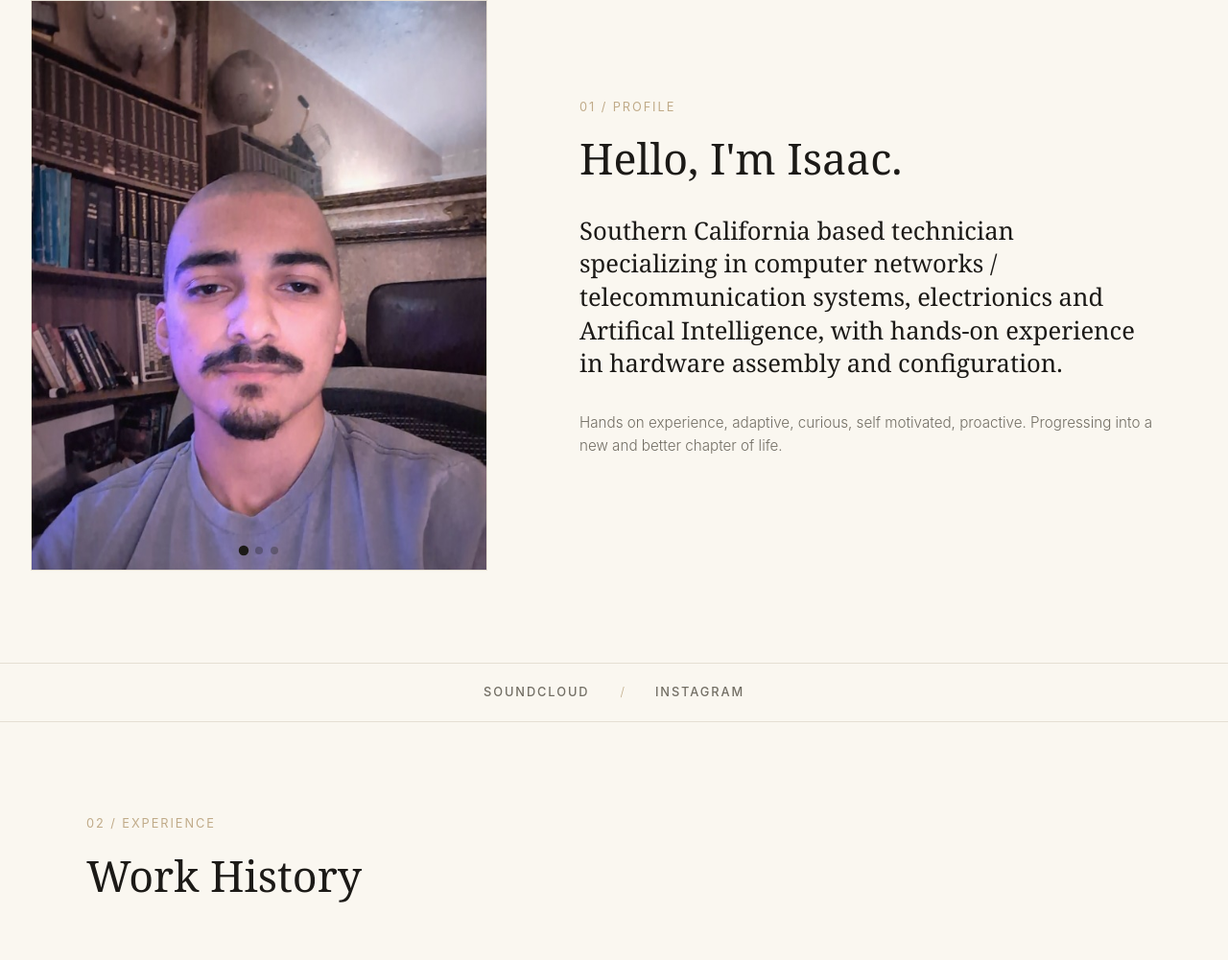
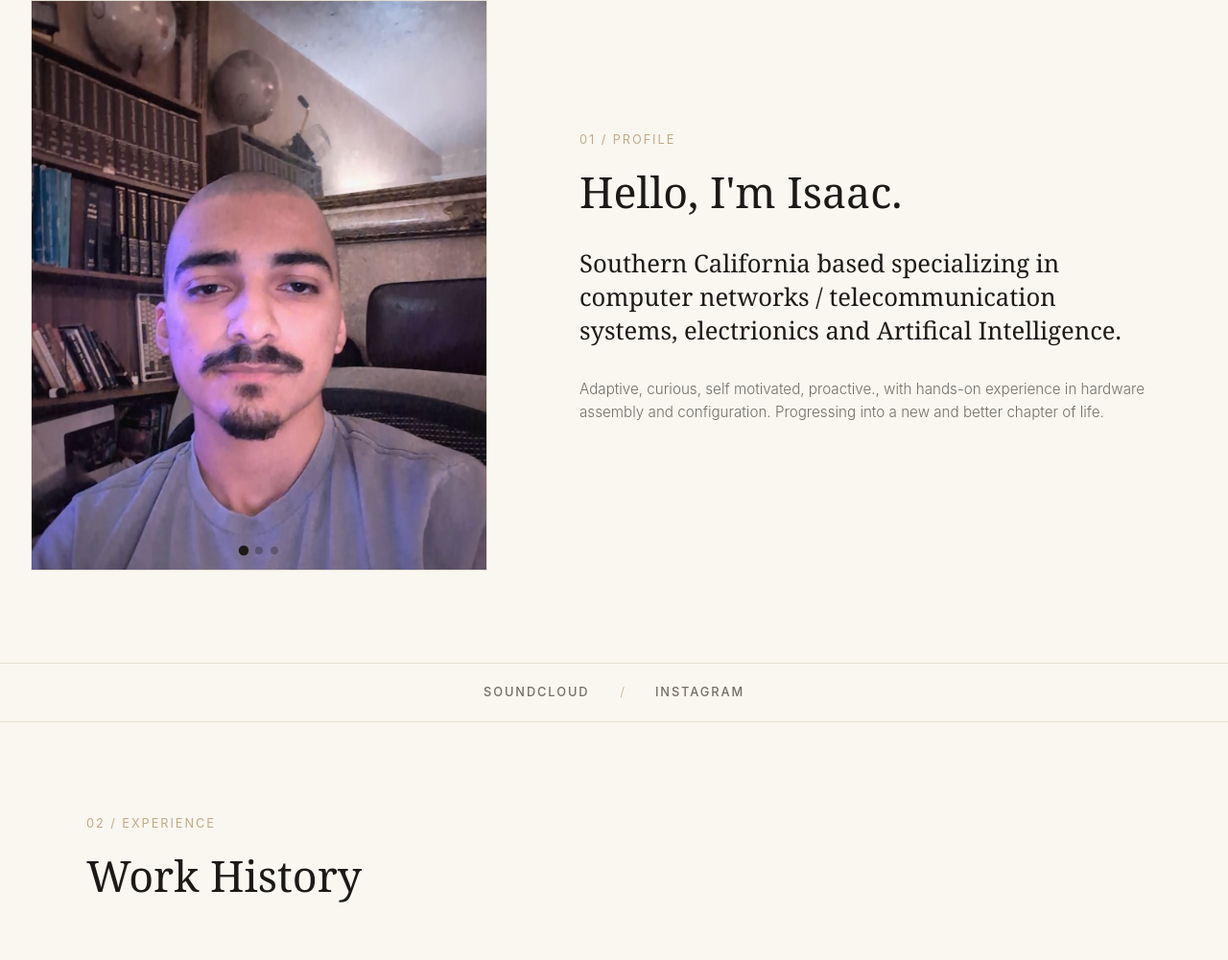
Before and after one commit to Isaaculisses/isaac.web.dev, a plain HTML site: page index.html in a window 1280 px wide. Shown: the part 896-1897 px from the top of the page at 96% size. Drawn offline with Linux system fonts and the light colour scheme; a web font is replaced by a local one.

Commit message:
Update index.html

```diff
--- a/index.html
+++ b/index.html
@@ -67,10 +67,9 @@
                     <span class="section-label">01 / Profile</span>
                     <h2 class="section-title">Hello, I'm Isaac.</h2>
                     <p class="about-lead">
-                       Southern California based technician specializing in computer networks / telecommunication systems, electrionics and Artifical Intelligence, with hands-on experience in hardware assembly and configuration.
-                    </p>
+                       Southern California based specializing in computer networks / telecommunication systems, electrionics and Artifical Intelligence.
                     <p class="about-text">
-                        Hands on experience, adaptive, curious, self motivated, proactive. Progressing into a new and better chapter of life.
+                        Adaptive, curious, self motivated, proactive., with hands-on experience in hardware assembly and configuration. Progressing into a new and better chapter of life.
                     </p>
                 </div>
             </div>
```
